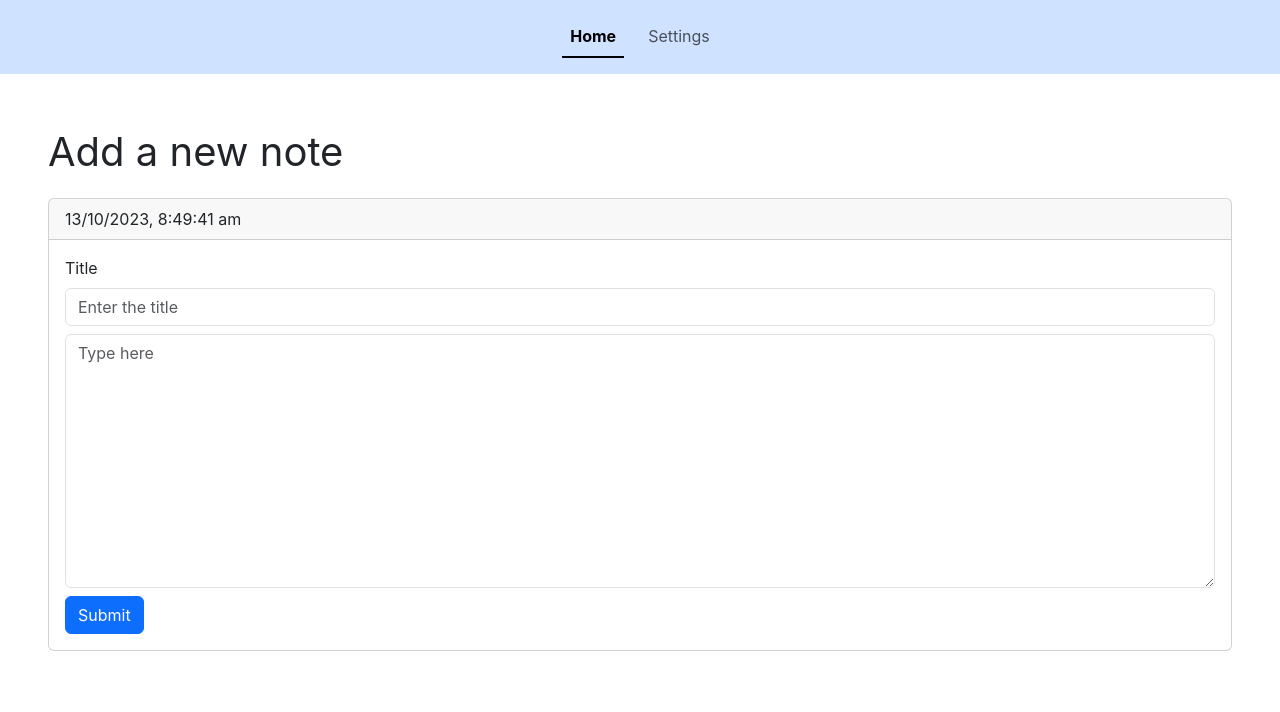
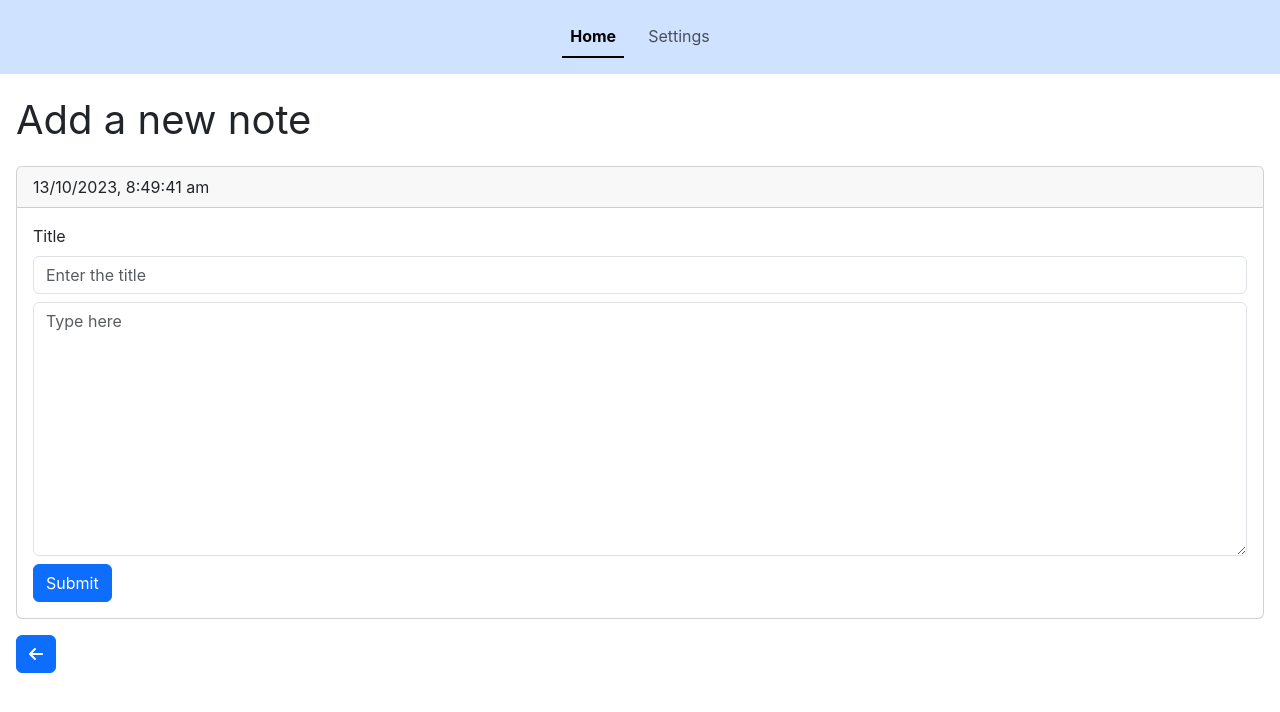
Before and after one commit to hiTushar/notes, a React (Create React App) app: page /add in a window 1280 px wide. Shown: the top 712 px of the page. Built offline with nearby package versions, Linux system fonts and the light colour scheme.

Commit message:
Add back button for add note page

```diff
--- a/package.json
+++ b/package.json
@@ -3,6 +3,11 @@
   "version": "0.1.0",
   "private": true,
   "dependencies": {
+    "@fortawesome/fontawesome-svg-core": "^6.4.2",
+    "@fortawesome/free-brands-svg-icons": "^6.4.2",
+    "@fortawesome/free-regular-svg-icons": "^6.4.2",
+    "@fortawesome/free-solid-svg-icons": "^6.4.2",
+    "@fortawesome/react-fontawesome": "^0.2.0",
     "@testing-library/jest-dom": "^5.17.0",
     "@testing-library/react": "^13.4.0",
     "@testing-library/user-event": "^13.5.0",
--- a/src/Components/AddNote/AddNote.js
+++ b/src/Components/AddNote/AddNote.js
@@ -1,12 +1,18 @@
 import { useEffect, useRef, useState } from "react";
 import { Toast, ToastContainer, Button, Card, Form, Row, Col } from "react-bootstrap";
+import { FontAwesomeIcon } from '@fortawesome/react-fontawesome'
+import { faArrowLeft } from '@fortawesome/free-solid-svg-icons'
+
 import ReactMarkdown from "react-markdown";
+import { useNavigate } from "react-router-dom";
 
 export default function AddNote() {
     let titleRef = useRef(null);
     const [note, setNote] = useState(null);
     const [toast, setToast] = useState(false);
     const [reset, setReset] = useState(0);
+
+    const navigate = useNavigate();
 
     useEffect(() => {
         // rerendering the component, using 'reset' state, so that we get the current date-time as the title of the new blank note
@@ -40,7 +46,7 @@ export default function AddNote() {
     let datetime = new Date();
     return (
         <div className="position-relative">
-            <div className="p-5">
+            <div className="p-3">
                 <p className="fs-1">Add a new note</p>
                 <Card>
                     <Card.Header>{datetime.toLocaleString('en-IN')}</Card.Header>
@@ -81,6 +87,11 @@ export default function AddNote() {
                         </Form>
                     </Card.Body>
                 </Card>
+                <div className="mt-3">
+                    <Button type='primary'>
+                        <FontAwesomeIcon icon={faArrowLeft} onClick={() => navigate(-1)} />
+                    </Button>
+                </div>
             </div>
             {
                 <ToastContainer className='p-3' position='top-start' style={{ zIndex: 1 }}>
--- a/src/Components/Home/Home.js
+++ b/src/Components/Home/Home.js
@@ -6,7 +6,7 @@ export default function Home() {
     const navigate = useNavigate();
 
     return (
-        <div className="p-5">
+        <div className="p-3">
             <p className="fs-1">Home</p>
             <Button className='mb-3' variant="primary" onClick={() => navigate("/add")}>
                 Add Note
--- a/src/Components/Settings/Settings.js
+++ b/src/Components/Settings/Settings.js
@@ -11,7 +11,7 @@ export default function Settings() {
     }
 
     return (
-        <div className="p-5">
+        <div className="p-3">
             <p className="fs-1">Settings</p>
             <Card style={{ width: '500px' }}>
                 <Card.Body>
```
